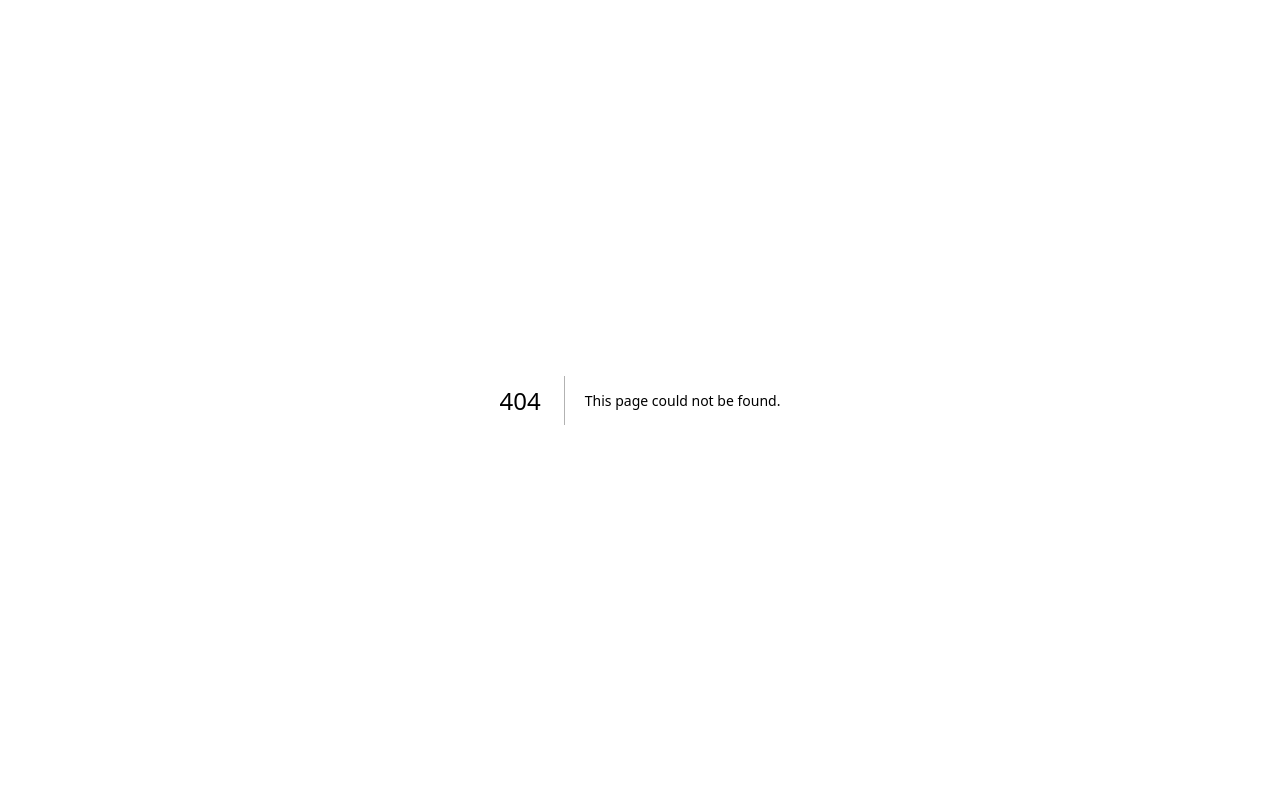
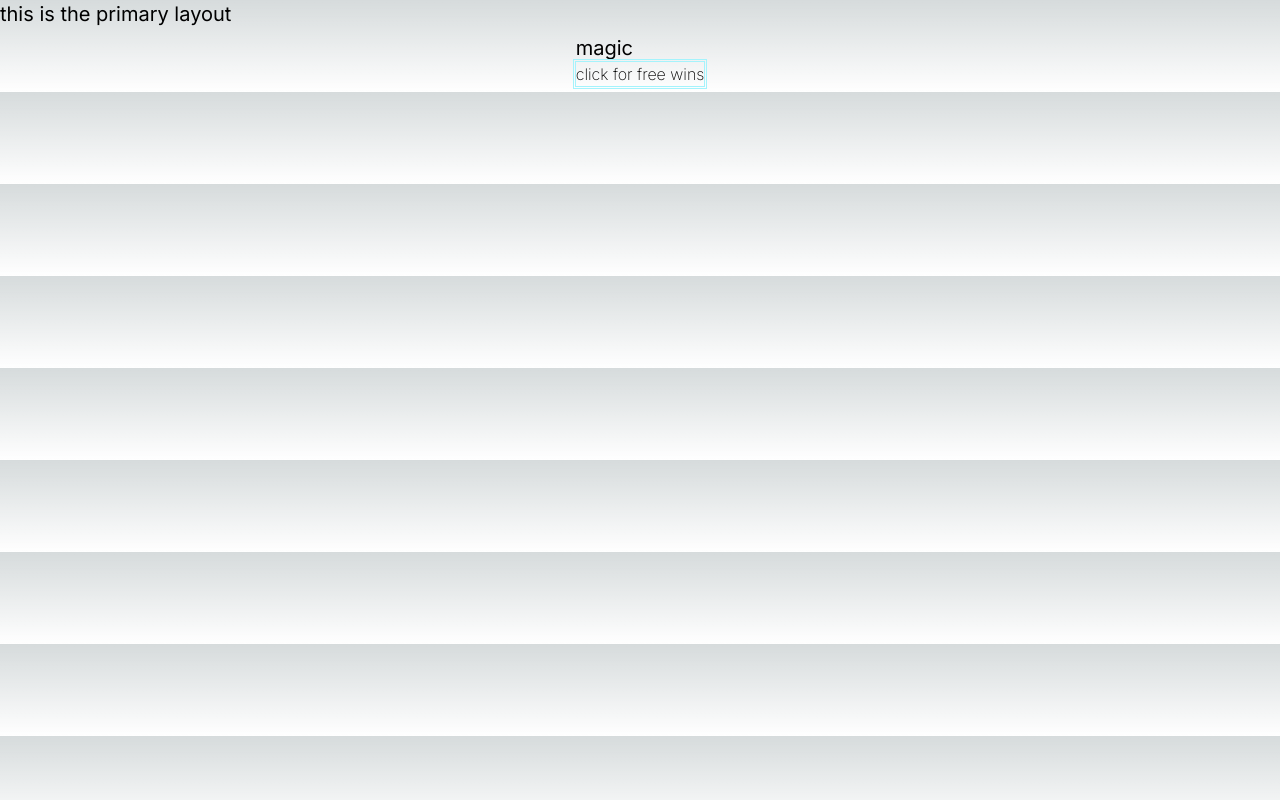
Before and after one commit to whale-net/orca, a Next.js app: page /cs2admin in a window 1280 px wide. Before the commit this address had no page. Built offline with nearby package versions, Linux system fonts and the light colour scheme.

Commit message:
wip command

```diff
--- /dev/null
+++ b/app/cs2admin/page.tsx
@@ -0,0 +1,18 @@
+// TODO: return to mostly server page and move away components
+"use client"
+
+// import Image from 'next/image'
+import { run_command } from './util/server_wrapper'
+
+export default function Page() {
+
+  return (
+    <main className="flex items-center justify-center h-16">
+        {/* todo figure out how to actually center something */}
+        <div className=''>
+            <p className="text-pretty text-xl">magic</p>
+            <button className='outline-double outline-cyan-200 font-extralight' onClick={() => run_command('say hello world')}>click for free wins</button>
+        </div>
+    </main>
+  )
+}
--- /dev/null
+++ b/app/cs2admin/util/server_wrapper.tsx
@@ -0,0 +1,21 @@
+
+// base_url -- hardcoded for now http://209.236.115.26
+
+export async function run_command(input_command: string) {
+    console.log('ruan', input_command);
+
+    const resp = await fetch('http://209.236.115.26:5000/server/command/', {
+        method: "POST",
+        headers: {
+            "Content-Type": "application/json"
+        },
+        // TODO - no-cors only allows limited set of headres - need to figure this one out :)
+        // i think if it became sever action it could work if that proxies it
+        // otherwise need to spend time and unerstand issue
+        mode: "no-cors",
+        body: JSON.stringify({
+            command: input_command
+        })
+    });
+    return resp.json();
+}
--- a/app/layout.tsx
+++ b/app/layout.tsx
@@ -16,7 +16,10 @@ export default function RootLayout({
 }) {
   return (
     <html lang="en">
-      <body className={inter.className}>{children}</body>
+      <body className={inter.className}>
+        <p className="text-pretty text-xl">this is the primary layout</p>
+        {children}
+      </body>
     </html>
   )
 }
```
Also changed, not shown: app/cs2admin/util/README.md (added).
